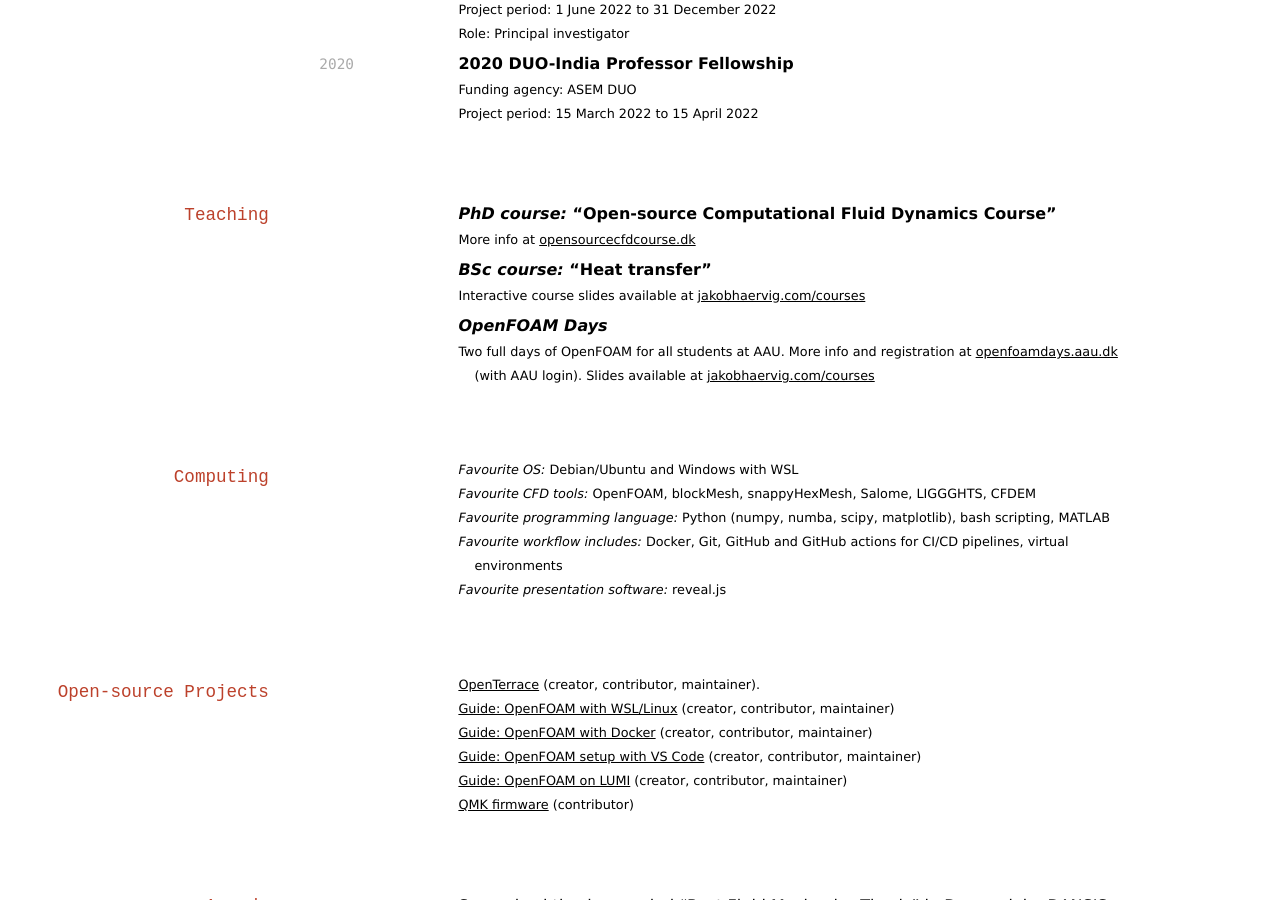
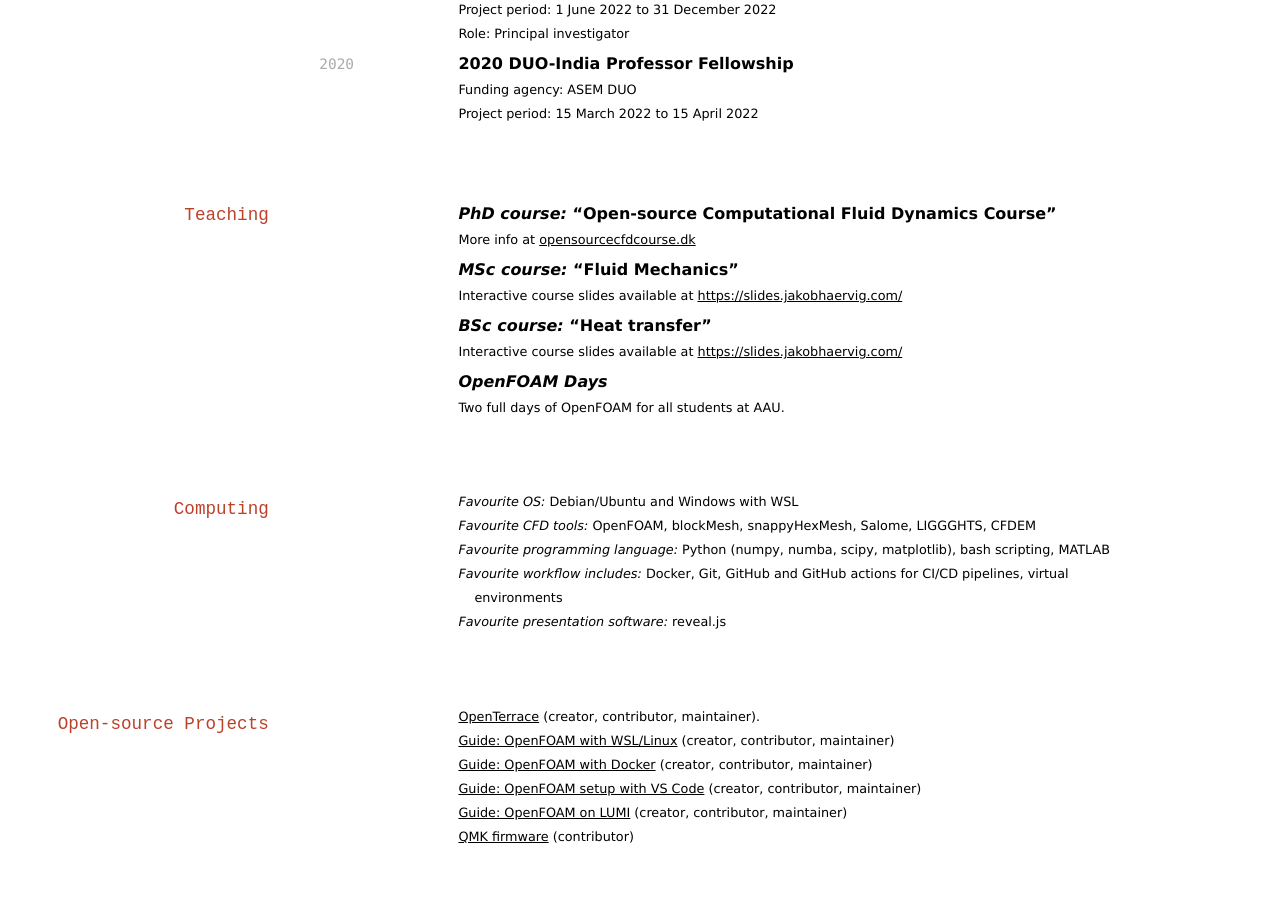
Before and after one commit to jakobhaervig/cv, a Jekyll site: the page built from index.md, in a window 1280 px wide and 900 px high, scrolled down 1556 px. Built offline with Jekyll 4.4.1, drawn with Linux system fonts in a browser that asks for light colours.

Commit message:
Update index.md

```diff
--- a/index.md
+++ b/index.md
@@ -103,11 +103,14 @@ __2020 DUO-India Professor Fellowship__
 __*PhD course:* "Open-source Computational Fluid Dynamics Course"__
 - More info at [opensourcecfdcourse.dk](https://opensourcecfdcourse.dk/)
 
+__*MSc course:* "Fluid Mechanics"__
+- Interactive course slides available at [https://slides.jakobhaervig.com/](https://slides.jakobhaervig.com/)
+
 __*BSc course:* "Heat transfer"__
-- Interactive course slides available at [jakobhaervig.com/courses](https://jakobhaervig.com/courses)
+- Interactive course slides available at [https://slides.jakobhaervig.com/](https://slides.jakobhaervig.com/)
 
 __*OpenFOAM Days*__
-- Two full days of OpenFOAM for all students at AAU. More info and registration at [openfoamdays.aau.dk](https://openfoamdays.aau.dk) (with AAU login). Slides available at [jakobhaervig.com/courses](https://jakobhaervig.com/courses)
+- Two full days of OpenFOAM for all students at AAU.
 
 ## Computing
 
```
